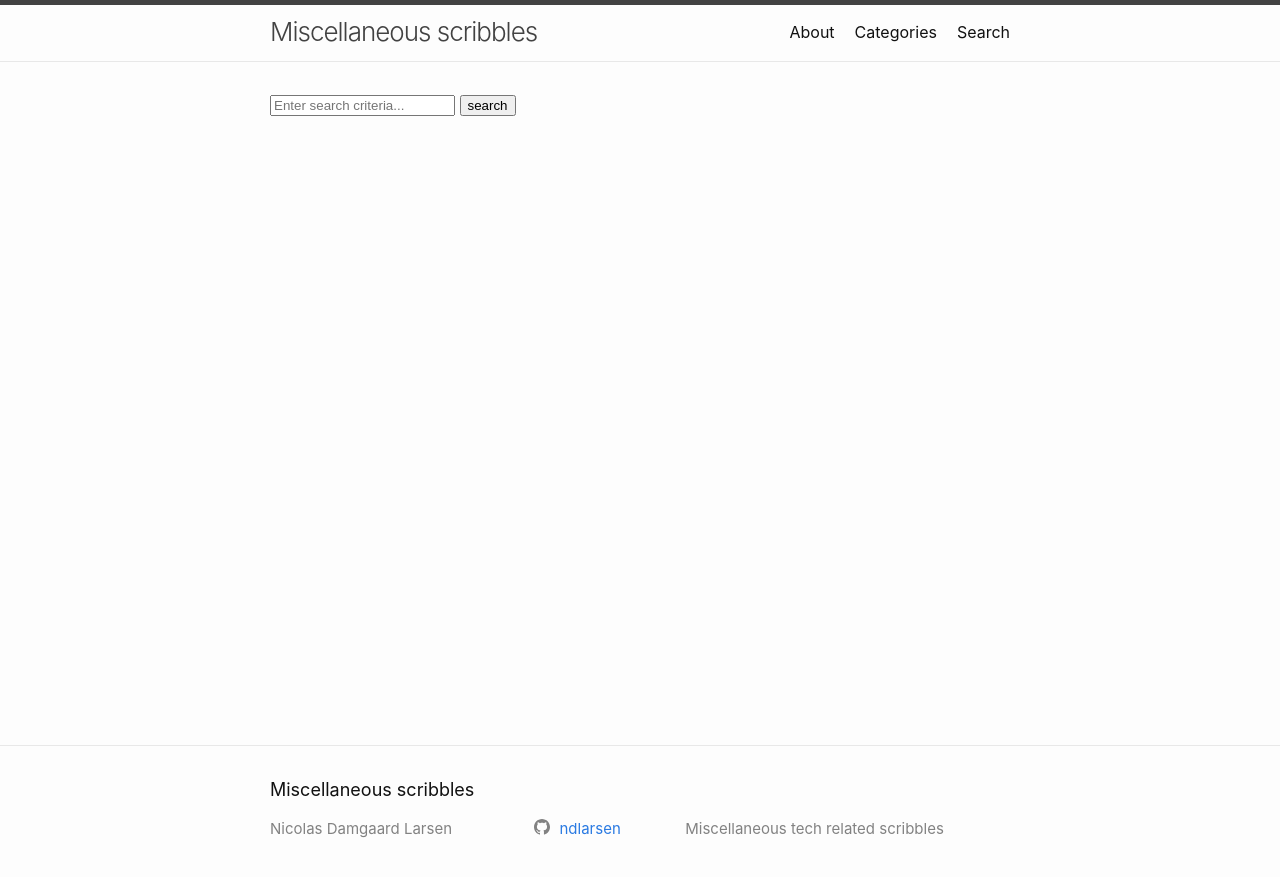
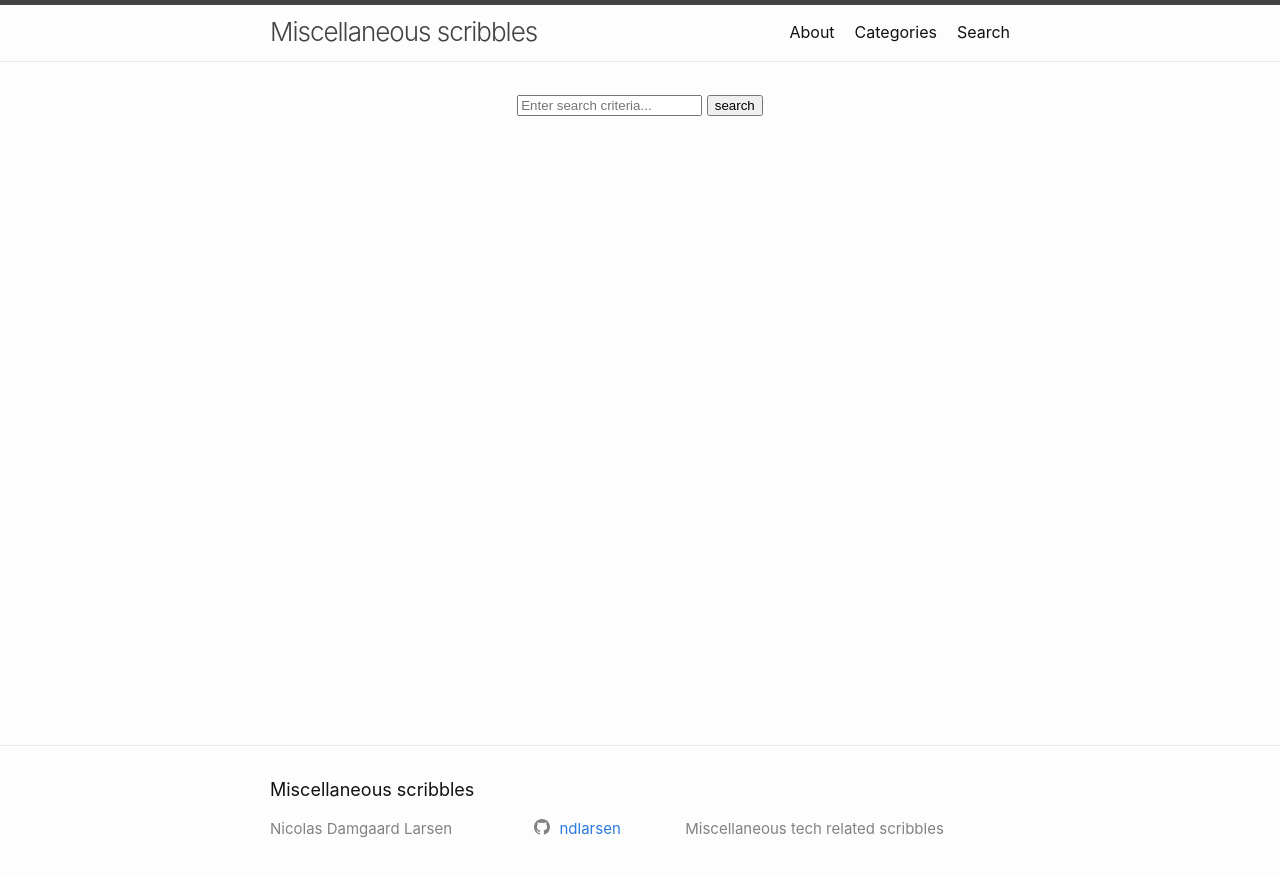
Before and after one commit to ndlarsen/ndlarsen.github.io, a Jekyll site: the page built from search.html, in a window 1280 px wide. Shown: the top 877 px of the page. Built offline with Jekyll 4.4.1, drawn with Linux system fonts in a browser that asks for light colours.

Commit message:
Centered search field.

```diff
--- a/assets/main.scss
+++ b/assets/main.scss
@@ -7,3 +7,6 @@
 .pagination {
     text-align: center;
 }
+.search-container{
+    text-align: center;
+}
--- a/search.html
+++ b/search.html
@@ -11,7 +11,7 @@ title: Search
     document.addEventListener('DOMContentLoaded', domOnLoadEventHandler);
 </script>
 
-<div>
+<div class="search-container">
     <form action="/search/" method="get">
         <input type="text" id="search-box" name="query" placeholder="Enter search criteria...">
         <input type="submit" value="search">
```
